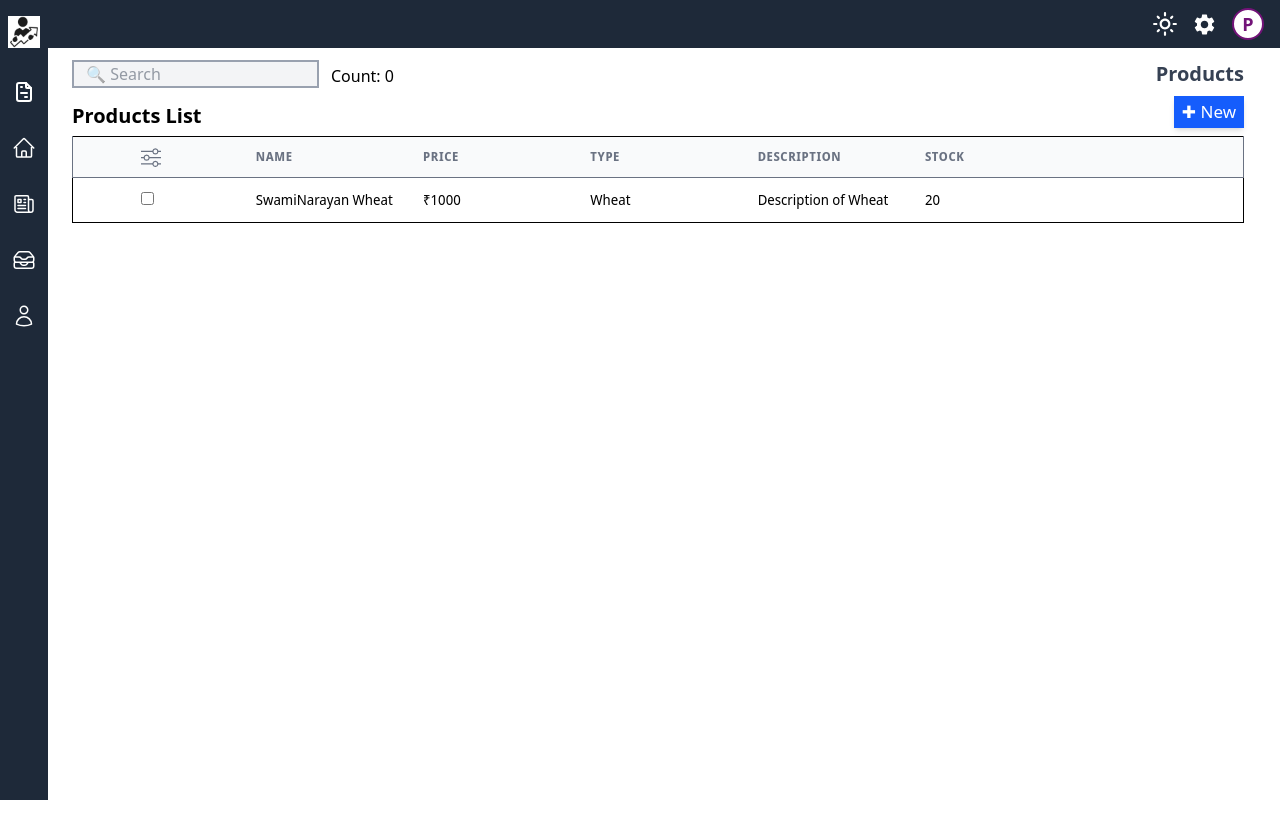
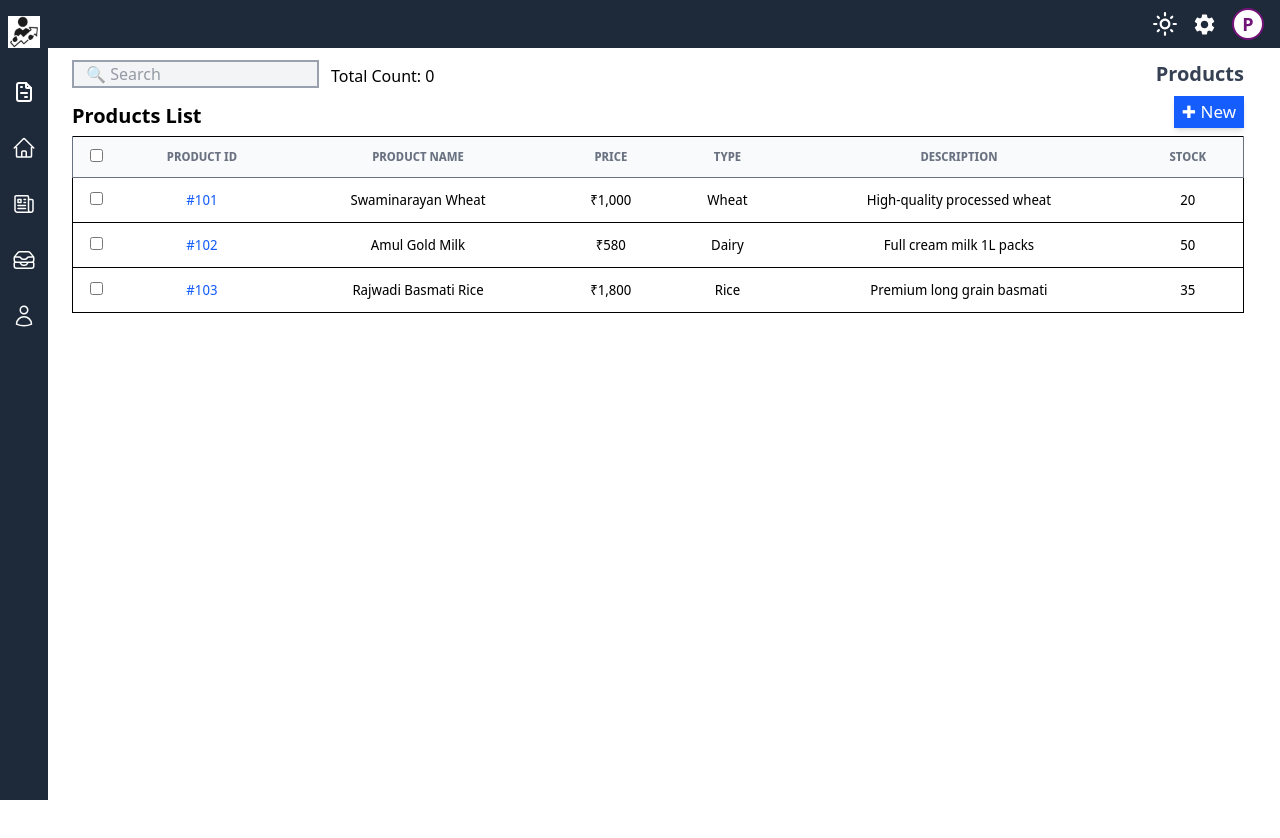
Before and after one commit to MukhiVivek/Business-Management, a React (Vite) app in the folder Frontend/: page /products in a window 1280 px wide. Shown: the top 838 px of the page. Built offline with nearby package versions, Linux system fonts and the light colour scheme; no server answers.

Commit message:
Chore: Refactor Product #2, #1 Customer Page #7

```diff
--- a/Frontend/src/App.jsx
+++ b/Frontend/src/App.jsx
@@ -1,17 +1,18 @@
-import './App.css'
-import {BrowserRouter as Router, Routes, Route} from 'react-router-dom'
-import Sidebar from './landing_page/includes/Sidebar/Sidebar';
+import { Route, BrowserRouter as Router, Routes } from 'react-router-dom';
+import './App.css';
+import Add_customer from './landing_page/Customers/Add_customer';
+import Customers from './landing_page/Customers/Customers';
 import Dashboard from './landing_page/Dashboard/Dashboard';
-import Products from './landing_page/Products/Products'
-import Customers from './landing_page/Customers/Customers'
-import Orders from './landing_page/Orders/Orders'
 import Invoice from './landing_page/Invoice/Invoice';
-import Add_customer from './landing_page/Customers/Add_customer';
 import SignIn from './landing_page/LoginPag/SignIn';
 import SignUp from './landing_page/LoginPag/Signup';
+import Orders from './landing_page/Orders/Orders';
 import AddProducts from './landing_page/Products/AddProducts';
+import Products from './landing_page/Products/Products';
+import Sidebar from './landing_page/includes/Sidebar/Sidebar';
+import Settings from './landing_page/includes/Sidebar/Topbar/Settings';
 import Topnavbar from './landing_page/includes/Sidebar/Topbar/Topnavbar';
-import Settings from './landing_page/includes/Sidebar/Topbar/Settings';
+import AddOrders from './landing_page/Orders/AddOrders';
 
 function App() {
   return (
@@ -32,6 +33,7 @@ function App() {
             <Route exact path='/products/add' element={<AddProducts/>} />
 
             <Route exact path='/orders' element={<Orders/>} />
+            <Route exact path='/orders/add' element={<AddOrders/>} />
 
             <Route exact path='/customers' element={<Customers/>} />
 
--- a/Frontend/src/landing_page/Customers/Add_customer.jsx
+++ b/Frontend/src/landing_page/Customers/Add_customer.jsx
@@ -15,7 +15,9 @@ function Add_customer() {
   const customer_city = useRef();
 
   async function submit() {
-        await axios.post(BACKEND_URL + "/api/v1/customer/add", {
+    await axios.post(
+      BACKEND_URL + "/api/v1/customer/add",
+      {
         name: customer_name.current.value,
         work_phone_number: customer_phone_number.current.value,
         phone_number: customer_phone_number.current.value,
@@ -30,27 +32,33 @@ function Add_customer() {
           pincode: customer_pincode.current.value,
           city: customer_city.current.value,
           area: customer_area.current.value,
-            } }, {
+        },
+      },
+      {
         headers: {
-                token: localStorage.getItem("token")
+          token: localStorage.getItem("token"),
+        },
       }
-        })
+    );
     alert("Customer Successfully Added");
   }
 
   return (
-        <div className="flex min-h-screen pl-25 bg-white px-6 py-5 mx-auto">
-
+    <div className="pl-18 pt-2 pr-9 min-h-screen block rounded-lg w-full">
+      {/* Header */}
+      <div className="flex justify-between items-start mb-2 mt-1">
+        <div className="flex gap-3">{/* Ignore this d */}</div>
+        <div>
+          <h1 className="text-xl font-semibold text-gray-700">Customers</h1>
+        </div>
+      </div>
       <div className="w-full">
-
-                <h1 className="text-3xl font-semibold mb-6">Add Customer </h1>
+        <h1 className="text-xl font-semibold mb-3">Add Customer</h1>
 
         {/* customer form */}
         <div className="mb-4 ">
 
-                    {/* Rounded border section */}
-                    <div className="border rounded-2xl p-4">
-
+          <div className="border p-4">
             {/* Customer name */}
             <div className="mb-4">
               <label className="block mb-1">Customer Name:</label>
@@ -58,7 +66,7 @@ function Add_customer() {
                 type="text"
                 placeholder="Enter customer Name"
                 ref={customer_name}
-                                className="w-full border border-gray-300 px-4 py-2 rounded-2xl"
+                className="w-full border border-gray-300 px-4 py-2"
               />
             </div>
 
@@ -69,7 +77,7 @@ function Add_customer() {
                 type="text"
                 ref={custom_code}
                 placeholder="Enter customer code"
-                                className="w-full border border-gray-300 px-4 py-2 rounded-2xl"
+                className="w-full border border-gray-300 px-4 py-2"
               />
             </div>
 
@@ -80,7 +88,7 @@ function Add_customer() {
                 type="text"
                 ref={customer_phone_number}
                 placeholder="Enter customer phone_number"
-                                className="w-full border border-gray-300 px-4 py-2 rounded-2xl"
+                className="w-full border border-gray-300 px-4 py-2"
               />
             </div>
 
@@ -91,7 +99,7 @@ function Add_customer() {
                 type="text"
                 placeholder="Enter Balance"
                 ref={customer_balance}
-                                className="w-full border border-gray-300 px-4 py-2 rounded-2xl"
+                className="w-full border border-gray-300 px-4 py-2"
               />
             </div>
 
@@ -102,7 +110,7 @@ function Add_customer() {
                 type="text"
                 placeholder="Enter Location"
                 ref={customer_location}
-                                className="w-full border border-gray-300 px-4 py-2 rounded-2xl"
+                className="w-full border border-gray-300 px-4 py-2"
               />
             </div>
 
@@ -114,13 +122,12 @@ function Add_customer() {
                   type="text"
                   placeholder="Enter customer Street Address"
                   ref={customer_street_address}
-                                    className="w-full border border-gray-300 px-4 py-2 rounded-2xl"
+                  className="w-full border border-gray-300 px-4 py-2  "
                 />
               </div>
 
               {/* Customer Area & City */}
               <div className="grid grid-cols-1 md:grid-cols-2 gap-4 mt-3">
-
                 {/* Customer Area */}
                 <div>
                   <label className="block mb-1">Customer Area:</label>
@@ -128,7 +135,7 @@ function Add_customer() {
                     type="text"
                     placeholder="Enter customer Area"
                     ref={customer_area}
-                                        className="w-full border border-gray-300 px-4 py-2 rounded-2xl"
+                    className="w-full border border-gray-300 px-4 py-2  "
                   />
                 </div>
 
@@ -139,14 +146,13 @@ function Add_customer() {
                     type="text"
                     placeholder="Enter customer city"
                     ref={customer_city}
-                                        className="w-full border border-gray-300 px-4 py-2 rounded-2xl"
+                    className="w-full border border-gray-300 px-4 py-2"
                   />
                 </div>
               </div>
 
               {/* Customer State & pincode */}
               <div className="grid grid-cols-1 md:grid-cols-2 gap-4 mt-3">
-
                 {/* Customer State */}
                 <div>
                   <label className="block mb-1">Customer State:</label>
@@ -154,7 +160,7 @@ function Add_customer() {
                     type="text"
                     placeholder="Enter customer State"
                     ref={customer_state}
-                                        className="w-full border border-gray-300 px-4 py-2 rounded-2xl"
+                    className="w-full border border-gray-300 px-4 py-2"
                   />
                 </div>
 
@@ -165,7 +171,7 @@ function Add_customer() {
                     type="text"
                     placeholder="Enter customer pincode"
                     ref={customer_pincode}
-                                        className="w-full border border-gray-300 px-4 py-2 rounded-2xl"
+                    className="w-full border border-gray-300 px-4 py-2"
                   />
                 </div>
               </div>
@@ -176,7 +182,7 @@ function Add_customer() {
               <button
                 type="submit"
                 onClick={submit}
-                                className="bg-blue-600 hover:bg-blue-700 text-white font-semibold py-2 px-4 mx-auto rounded-xl"
+                className="bg-blue-600 cursor-pointer hover:bg-blue-700 text-white font-semibold py-2 px-4 mx-auto shadow-2xl"
               >
                 Add Customer
               </button>
--- a/Frontend/src/landing_page/Customers/Component/CustomersList.jsx
+++ b/Frontend/src/landing_page/Customers/Component/CustomersList.jsx
@@ -3,29 +3,25 @@ import { BsSliders } from "react-icons/bs";
 
 function CustomersList({ customerdata }) {
   return (
-    <div className="customers overflow-y-auto">
-      <table className="w-full table-fixed border-t text-left rounded-sm">
-        <thead className="bg-gray-50 text-gray-500 uppercase text-xs tracking-wider border-b border-l border-r dark:bg-gray-100">
+    <div className="customers">
+      <table className="w-full border-t text-left rounded-sm">
+        <thead className="bg-gray-50 text-center text-gray-500 uppercase text-xs  border-b border-l border-r dark:bg-gray-100">
           <tr>
-            <th className="px-2 py-1 pl-17">
-              <BsSliders size={20}/>
+            <th className="px-2 py-1 pl-2">
+              <input type="checkbox" />
             </th>
-            <th className="px-4 py-3">
-              Name <i className="fas fa-sort text-xs ml-1"></i>
-            </th>
+            <th className="px-4 py-3">Customer Name</th>
             <th className="px-4 py-3">Company Name</th>
             <th className="px-4 py-3">Email</th>
             <th className="px-4 py-3">Work Phone</th>
             <th className="px-4 py-3">Receivables (BCY)</th>
             <th className="px-4 py-3">Unused Credits (BCY)</th>
-            <th className="px-4 py-3">
-              <i className="fas fa-search"></i>
-            </th>
           </tr>
         </thead>
-        <tbody className="divide-y border-b border-l border-r whitespace-nowrap">
+        <tbody className="divide-y border-b border-l border-r text-center whitespace-nowrap">
+          {/* Mock entries */}
           <tr className="hover:bg-gray-50">
-            <td className="px-2 py-1 pl-17">
+            <td className="px-2 py-1">
               <input type="checkbox" />
             </td>
             <td className="px-4 py-3">Lokeshbhai Ramesh Divani</td>
@@ -35,6 +31,29 @@ function CustomersList({ customerdata }) {
             <td className="px-4 py-3">20,784</td>
             <td className="px-4 py-3">12,125</td>
           </tr>
+          <tr className="hover:bg-gray-50">
+            <td className="px-2 py-1">
+              <input type="checkbox" />
+            </td>
+            <td className="px-4 py-3">Mehulbhai Suresh Patel</td>
+            <td className="px-4 py-3">Patel Agro Exports</td>
+            <td className="px-4 py-3">mehul.patel87@gmail.com</td>
+            <td className="px-4 py-3">9827345610</td>
+            <td className="px-4 py-3">35,600</td>
+            <td className="px-4 py-3">18,200</td>
+          </tr>
+
+          <tr className="hover:bg-gray-50">
+            <td className="px-2 py-1">
+              <input type="checkbox" />
+            </td>
+            <td className="px-4 py-3">Jinalben Arvind Shah</td>
+            <td className="px-4 py-3">Jinal Textiles</td>
+            <td className="px-4 py-3">jinalshah1990@yahoo.com</td>
+            <td className="px-4 py-3">9378124578</td>
+            <td className="px-4 py-3">48,920</td>
+            <td className="px-4 py-3">31,750</td>
+          </tr>
         </tbody>
       </table>
     </div>
--- a/Frontend/src/landing_page/Customers/Component/Top.tsx
+++ b/Frontend/src/landing_page/Customers/Component/Top.tsx
@@ -1,15 +1,23 @@
+import { useNavigate } from "react-router-dom";
+import React from "react";
 
-function Top() {
+const Top = () => {
+
+    const navigate = useNavigate();
+
     return (
         <div className="flex justify-between items-center">
             <h1 className="text-xl font-semibold">Customers List</h1>
             <div className="flex items-center gap-2">
-                <button className="hover:bg-blue-700 bg-blue-600 hover:shadow-5xl px-2 text-white mb-2 shadow-md cursor-pointer">
-                <h1 className="text-[17px] py-1">✚ New</h1>
+                <button
+                    className="hover:bg-blue-700 bg-blue-600 hover:shadow-5xl px-2 text-white mb-2 shadow-md cursor-pointer"
+                    onClick={() => navigate("/customers/add")}
+                >
+                    <h1 className="text-[17px] py-1">✚ New</h1>
                 </button>
             </div>
         </div>
-     );
-}
+    );
+};
 
 export default Top;
--- a/Frontend/src/landing_page/Customers/Customers.jsx
+++ b/Frontend/src/landing_page/Customers/Customers.jsx
@@ -2,7 +2,6 @@ import Top from './Component/Top.tsx'
 import CustomersList from './Component/CustomersList'
 import '../../App.css'
 import { useCustomer } from '../../hooks/useCustomer'
-import { FaHandshake } from "react-icons/fa6";
 
 const Customers = () => {
 
@@ -19,7 +18,7 @@ const Customers = () => {
               placeholder="🔍 Search"
               className="pl-3 border-2 border-gray-400 bg-gray-100 text-gray-700 focus:outline-none focus:ring-2 focus:ring-blue-500"
             />
-            <h1 className='text-md mt-1'>Count: {customerdata.length}</h1>
+            <h1 className='text-md mt-1'>Total Count: {customerdata.length}</h1>
           </div>
           <div>
             <h1 className="text-xl font-semibold text-gray-700">Customers</h1>
--- a/Frontend/src/landing_page/Products/AddProducts.jsx
+++ b/Frontend/src/landing_page/Products/AddProducts.jsx
@@ -105,7 +105,7 @@ function AddProducts() {
               <button
                 type="submit"
                 onClick={submit}
-                className="bg-blue-600 hover:bg-blue-700 text-white font-semibold py-2 px-4 mx-auto"
+                className="bg-blue-600 cursor-pointer hover:bg-blue-700 text-white font-semibold py-2 px-4 mx-auto"
               >
                 Add Product
               </button>
--- a/Frontend/src/landing_page/Products/Products.jsx
+++ b/Frontend/src/landing_page/Products/Products.jsx
@@ -1,9 +1,12 @@
 import React from "react";
 import ProductsList from "./ProductsList";
 import { useProduct } from "../../hooks/useProduct";
+import { useNavigate } from "react-router-dom"
 
 const Products = () => {
   const { data: products } = useProduct();
+
+  const navigate = useNavigate();
 
   return (
     <div className="pl-18 pt-2 pr-9 min-h-screen block rounded-lg w-full">
@@ -15,7 +18,7 @@ const Products = () => {
             placeholder="🔍 Search"
             className="pl-3 border-2 border-gray-400 bg-gray-100 text-gray-700 focus:outline-none focus:ring-2 focus:ring-blue-500"
           />
-          <h1 className="text-md mt-1">Count: {products.length}</h1>
+          <h1 className="text-md mt-1">Total Count: {products.length}</h1>
         </div>
         <div>
           <h1 className="text-xl font-semibold text-gray-700">Products</h1>
@@ -27,7 +30,7 @@ const Products = () => {
           <div className="flex items-center gap-2">
             <button
               className="hover:bg-blue-700 bg-blue-600 hover:shadow-5xl px-2 text-white mb-2 shadow-md cursor-pointer"
-              onClick={() => (window.location.href = "/products/add")}
+              onClick={() => navigate("/products/add")}
             >
               <h1 className="text-[17px] py-1">✚ New</h1>
             </button>
--- a/Frontend/src/landing_page/Products/ProductsList.jsx
+++ b/Frontend/src/landing_page/Products/ProductsList.jsx
@@ -3,35 +3,57 @@ import { BsSliders } from "react-icons/bs";
 
 function ProductsList({ data }) {
   return (
-    <div className="products overflow-y-auto">
-      <table className="w-full table-fixed border-t text-left rounded-sm">
-        <thead className="bg-gray-50 text-gray-500 uppercase text-xs tracking-wider border-b border-l border-r dark:bg-gray-100">
+    <div className="products">
+      <table className="w-full border-t rounded-sm">
+        <thead className="bg-gray-50 text-center text-gray-500 uppercase text-xs  border-b border-l border-r dark:bg-gray-100">
           <tr>
-            <th className="px-2 py-1 pl-17">
-              <BsSliders size={20} />
+            <th className="px-2 py-1 pl-2">
+              <input type="checkbox" />
             </th>
-            <th className="px-4 py-3">
-              Name <i className="fas fa-sort text-xs ml-1"></i>
-            </th>
+            <th className="px-4 py-3">Product Id</th>
+            <th className="px-4 py-3">Product Name</th>
             <th className="px-4 py-3">Price</th>
             <th className="px-4 py-3">Type</th>
             <th className="px-4 py-3">Description</th>
             <th className="px-4 py-3">Stock</th>
-            <th className="px-4 py-3">
-              <i className="fas fa-search"></i>
-            </th>
           </tr>
         </thead>
-        <tbody className="divide-y border-b border-l border-r whitespace-nowrap">
+        <tbody className="divide-y border-b border-l text-center border-r whitespace-nowrap">
+          {/* Mock Entries */}
           <tr className="hover:bg-gray-50">
-            <td className="px-2 py-1 pl-17">
+            <td className="px-2 py-1">
               <input type="checkbox" />
             </td>
-            <td className="px-4 py-3">SwamiNarayan Wheat</td>
-            <td className="px-4 py-3">₹1000</td>
+            <td className="px-4 py-3 text-blue-600">#101</td>
+            <td className="px-4 py-3">Swaminarayan Wheat</td>
+            <td className="px-4 py-3">₹1,000</td>
             <td className="px-4 py-3">Wheat</td>
-            <td className="px-4 py-3">Description of Wheat</td>
+            <td className="px-4 py-3">High-quality processed wheat</td>
             <td className="px-4 py-3">20</td>
+          </tr>
+
+          <tr className="hover:bg-gray-50">
+            <td className="px-2 py-1">
+              <input type="checkbox" />
+            </td>
+            <td className="px-4 py-3 text-blue-600">#102</td>
+            <td className="px-4 py-3">Amul Gold Milk</td>
+            <td className="px-4 py-3">₹580</td>
+            <td className="px-4 py-3">Dairy</td>
+            <td className="px-4 py-3">Full cream milk 1L packs</td>
+            <td className="px-4 py-3">50</td>
+          </tr>
+
+          <tr className="hover:bg-gray-50">
+            <td className="px-2 py-1">
+              <input type="checkbox" />
+            </td>
+            <td className="px-4 py-3 text-blue-600">#103</td>
+            <td className="px-4 py-3">Rajwadi Basmati Rice</td>
+            <td className="px-4 py-3">₹1,800</td>
+            <td className="px-4 py-3">Rice</td>
+            <td className="px-4 py-3">Premium long grain basmati</td>
+            <td className="px-4 py-3">35</td>
           </tr>
         </tbody>
       </table>
```
Lines whose indentation alone changed are shown as unchanged.
